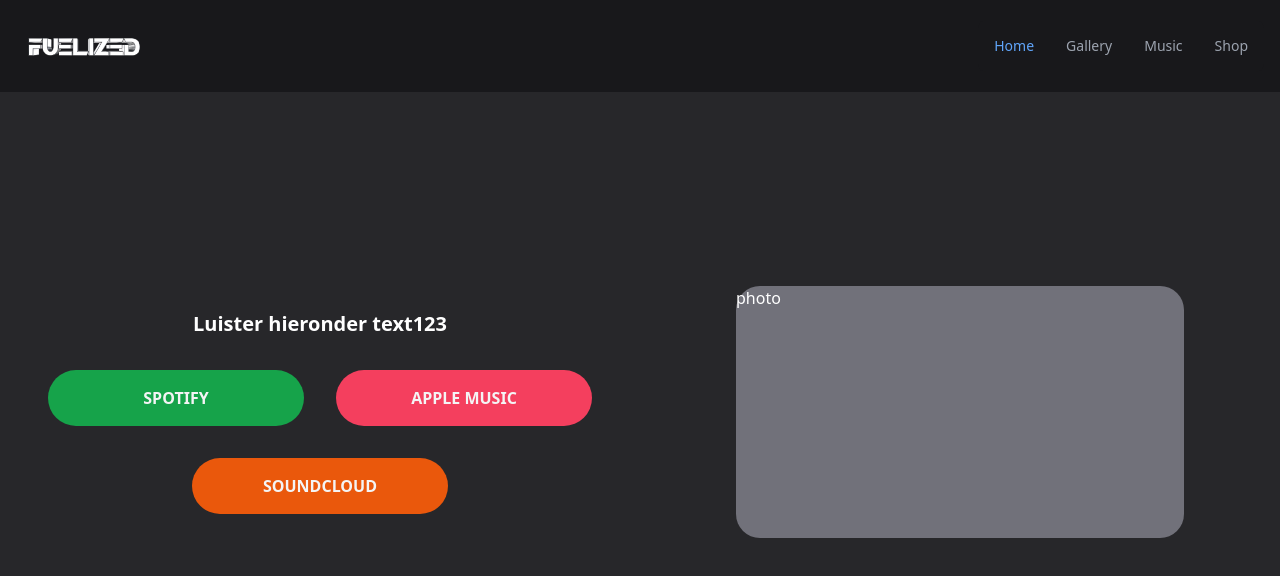
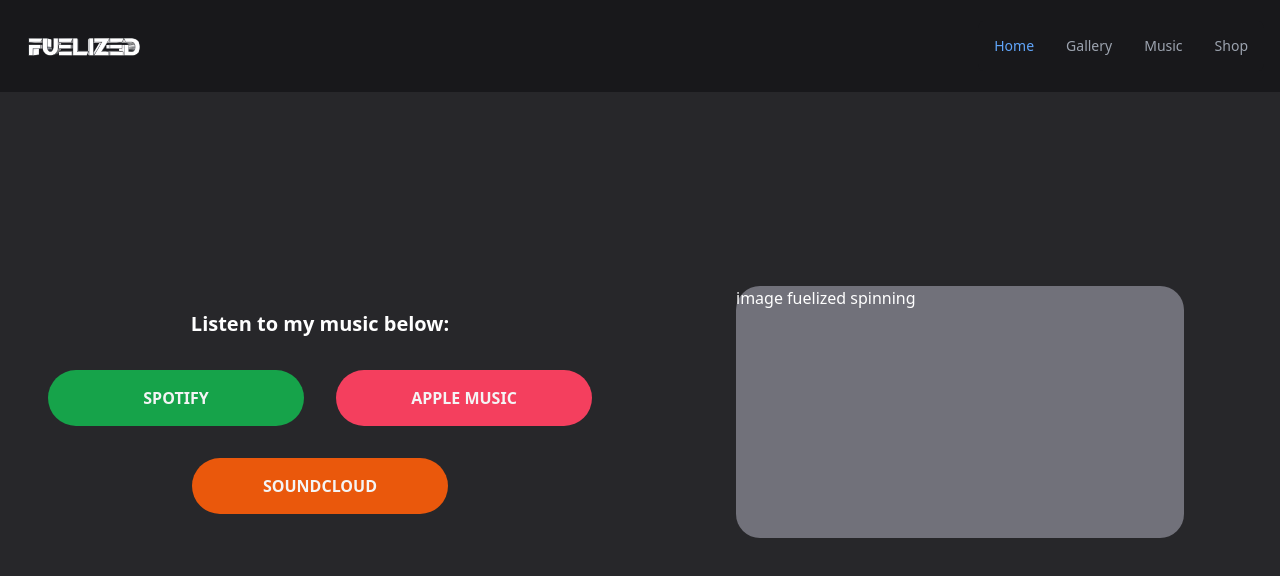
Before and after one commit to FUELIZED/FuelizedWebshopReact, a React (Vite) app: page / in a window 1280 px wide. Shown: the top 576 px of the page. Built offline with nearby package versions, Linux system fonts and the light colour scheme.

Commit message:
Changed Luister hieronder to listen to my music below

```diff
--- a/src/pages/Home.jsx
+++ b/src/pages/Home.jsx
@@ -21,14 +21,14 @@
                     <Nav active="home"/>
                     <div className='grid place-items-center grid-cols-2 grid-flow-row h-4/5'>
                         <div className='grid place-items-center'>
-                            <p className='m-4 font-semibold text-xl'>Luister hieronder text123</p>
+                            <p className='m-4 font-semibold text-xl'>Listen to my music below:</p>
                             <div className='text-center'>
                                 <a href='https://open.spotify.com/artist/2xcgEqf4X5xcerwDFEcefI' target="_blank" className={`${roundedBtn} bg-green-600 hover:bg-green-500`}>SPOTIFY</a>
                                 <a href='https://music.apple.com/us/artist/fuelized/1388443720' target="_blank" className={`${roundedBtn} bg-rose-500 hover:bg-rose-400`}>APPLE MUSIC</a>
                             </div>
                             <a href='https://soundcloud.com/fuelizeddnb' target="_blank" className={`${roundedBtn} bg-orange-600 hover:bg-orange-500`}>SOUNDCLOUD</a>
                         </div>
-                        <div className='bg-zinc-500 w-3/4 max-w-md aspect-video rounded-3xl'>photo</div>
+                        <div className='bg-zinc-500 w-3/4 max-w-md aspect-video rounded-3xl'>image fuelized spinning</div>
                     </div>
                 </div>
 
--- /dev/null
+++ b/src/pages/Shop.jsx
@@ -0,0 +1,12 @@
+import { Shop } from './pages/Shop.jsx'
+
+import { Nav } from './components/Nav.jsx';
+
+export const Shop = () => {
+    return (
+        <>
+            <Nav active="shop"/>
+            <h1>Shop</h1>
+        </>
+    )
+};
```
